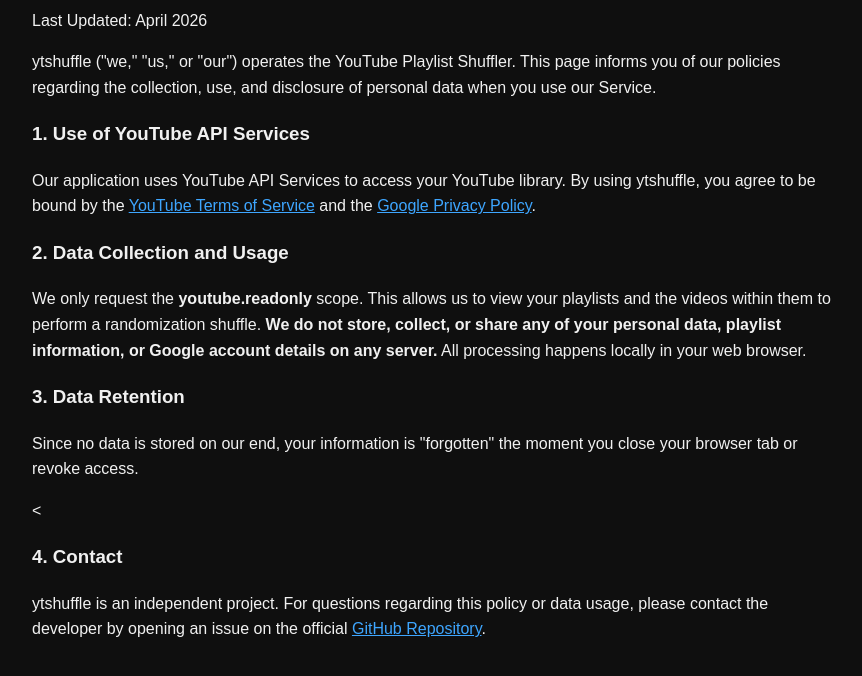
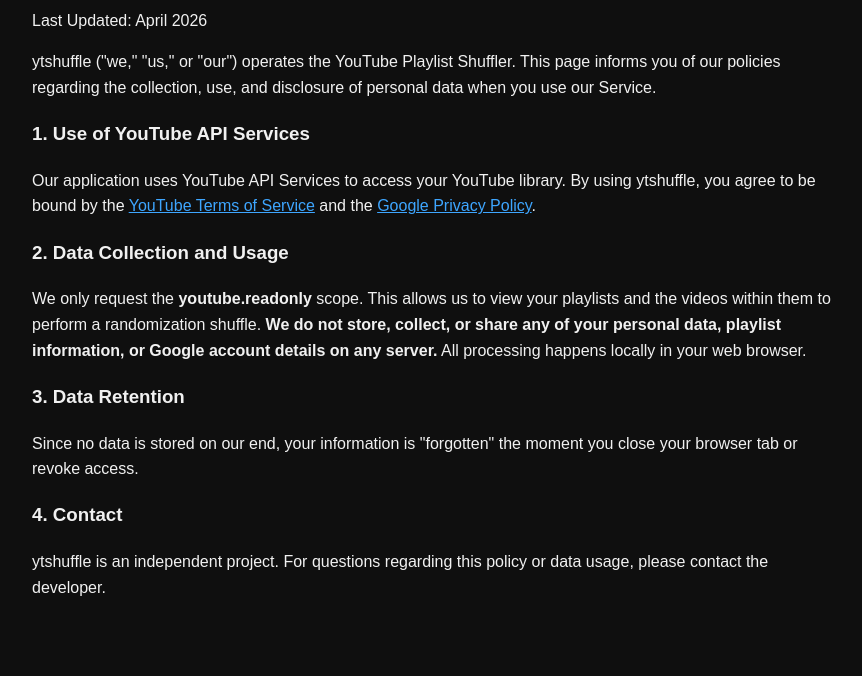
Before and after one commit to ryansapp1206/ytshuffle, a plain HTML site: page privacy.html in a window 1280 px wide. Shown: the part 152-828 px from the top of the page, without its empty margins (208-1070 px from the left). Drawn offline with Linux system fonts and the light colour scheme.

Commit message:
Removed github repo references

```diff
--- a/privacy.html
+++ b/privacy.html
@@ -25,8 +25,7 @@
     <h3>3. Data Retention</h3>
     <p>Since no data is stored on our end, your information is "forgotten" the moment you close your browser tab or revoke access.</p>
 
-    <<h3>4. Contact</h3>
-        <p>ytshuffle is an independent project. For questions regarding this policy or data usage, please contact the developer by opening an issue on the official
-        <a href="https://github.com/ryansapp1206/ytshuffle/issues" style="color:#3ea6ff">GitHub Repository</a>.</p>
+    <h3>4. Contact</h3>
+    <p>ytshuffle is an independent project. For questions regarding this policy or data usage, please contact the developer.</p>
 </body>
 </html>
```
Also changed, not shown: index.html (+1 -4 lines), tos.html (+1 -2 lines).
